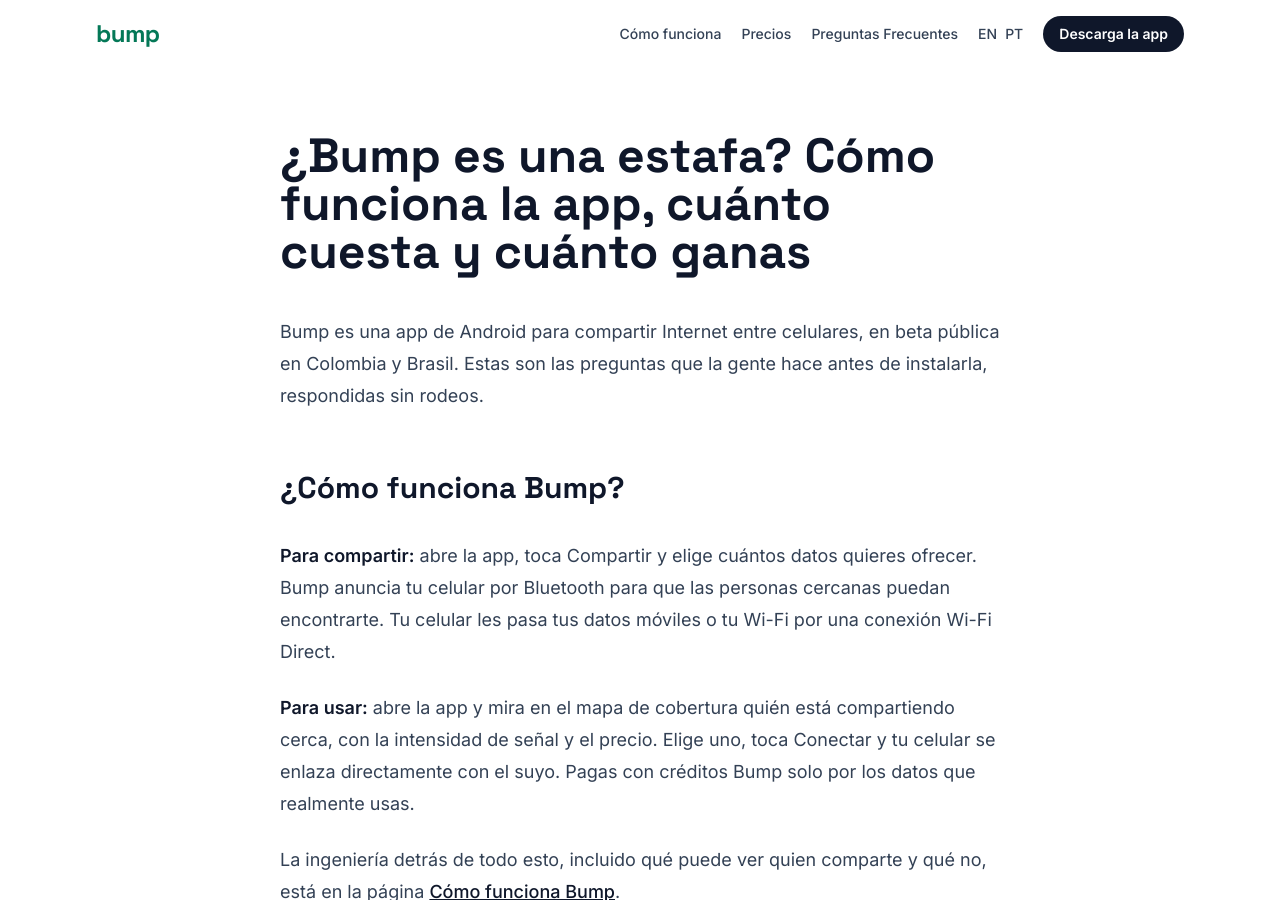
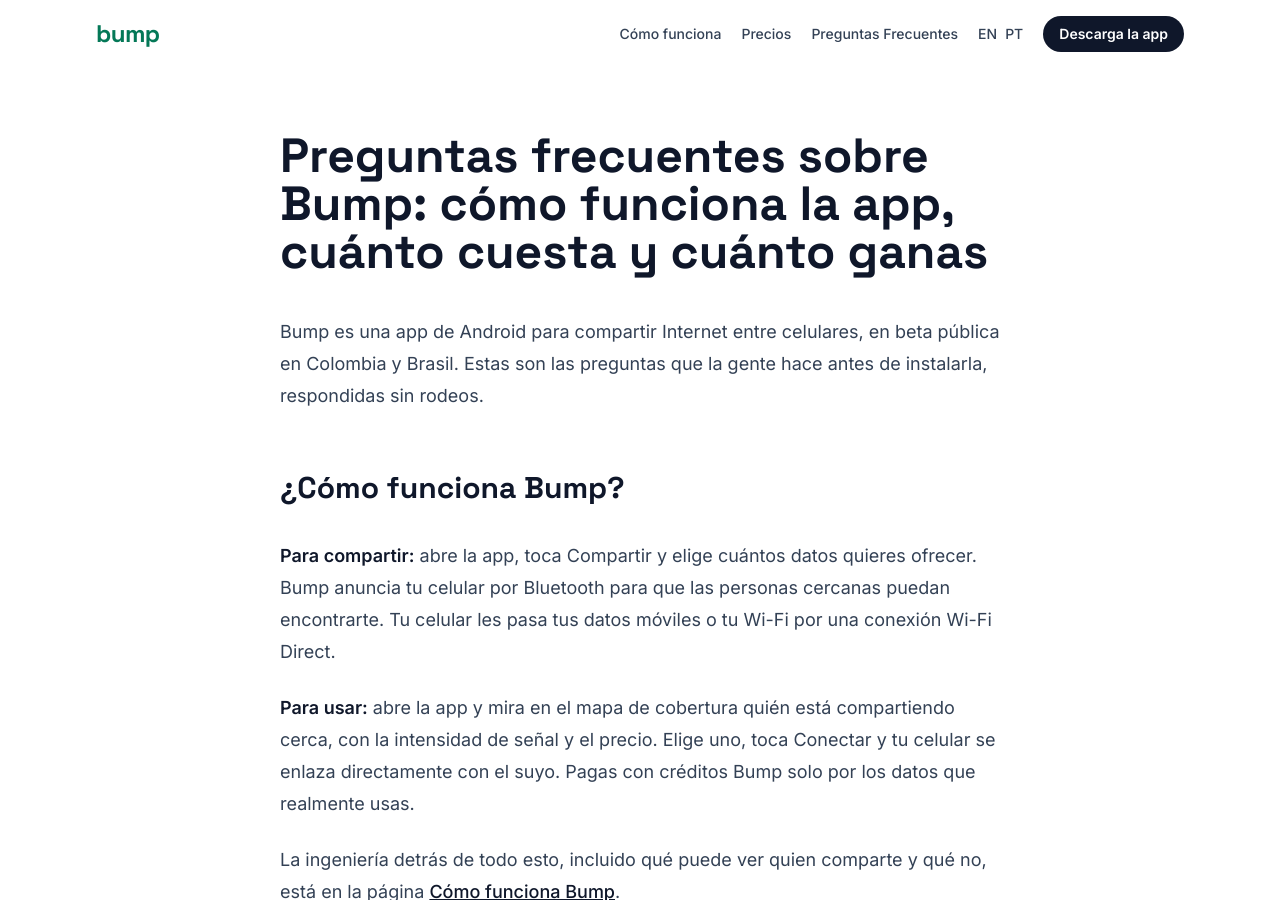
Before and after one commit to BumpApp/bumpapp.github.io, a Jekyll site: the page built from es/faq/index.md, in a window 1280 px wide and 900 px high. Built offline with Jekyll 4.4.1, drawn with Linux system fonts in a browser that asks for light colours.

Commit message:
FAQ: page titles no longer open with the scam question, in all three languages
Co-Authored-By: Claude Fable 5.2 <noreply@anthropic.com>

```diff
--- a/es/faq/index.md
+++ b/es/faq/index.md
@@ -1,7 +1,7 @@
 ---
 layout: article
 lang: es-CO
-title: "¿Bump es una estafa? Cómo funciona la app, cuánto cuesta y cuánto ganas"
+title: "Preguntas frecuentes sobre Bump: cómo funciona la app, cuánto cuesta y cuánto ganas"
 description: "Respuestas directas: qué es Bump, si quien comparte puede ver tu tráfico, cuánto paga quien usa, cuánto gana quien comparte y dónde está disponible."
 translations:
   en: /faq/
```
Also changed, not shown: faq/index.md (+1 -1 lines), pt/faq/index.md (+1 -1 lines).
